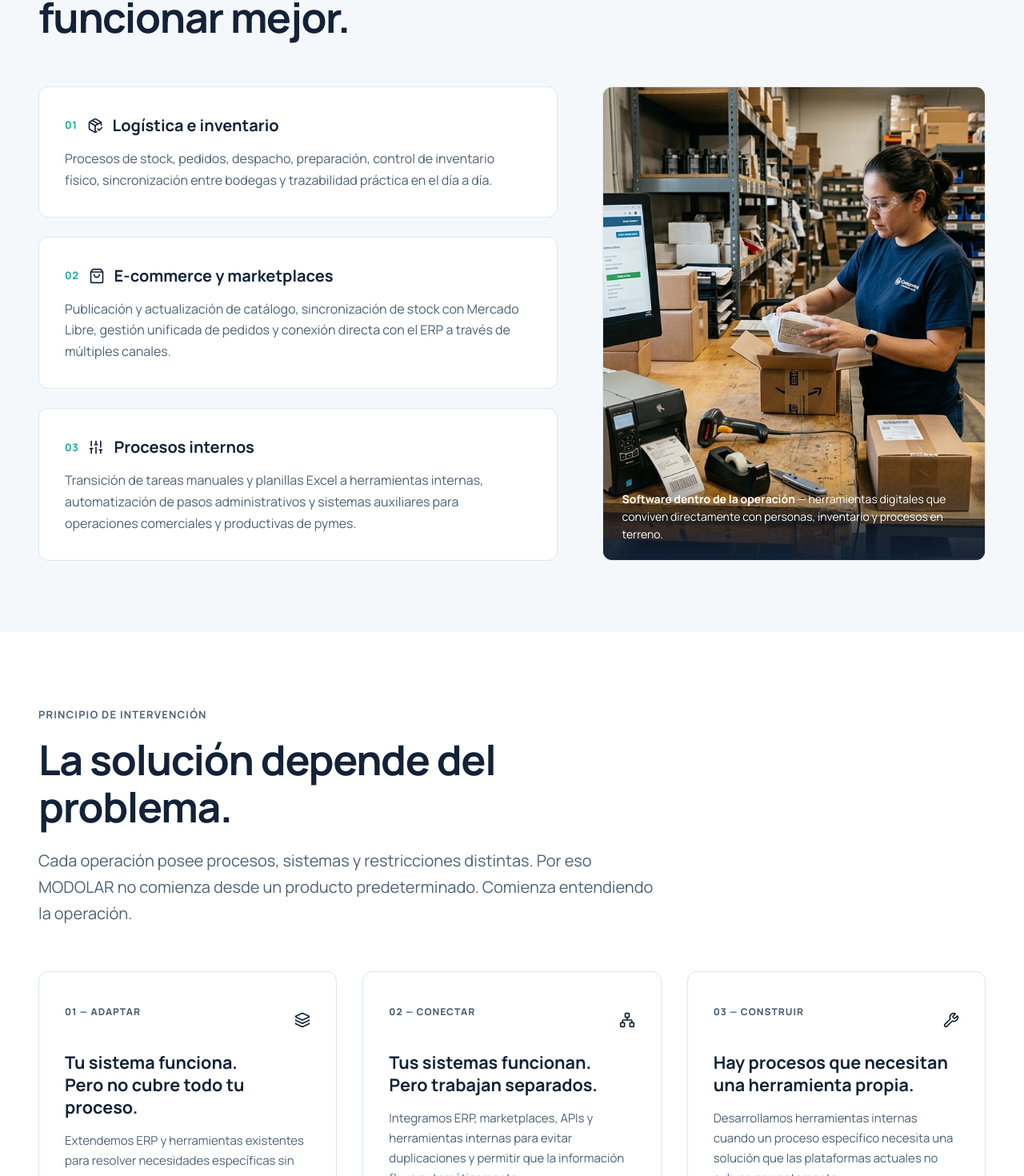
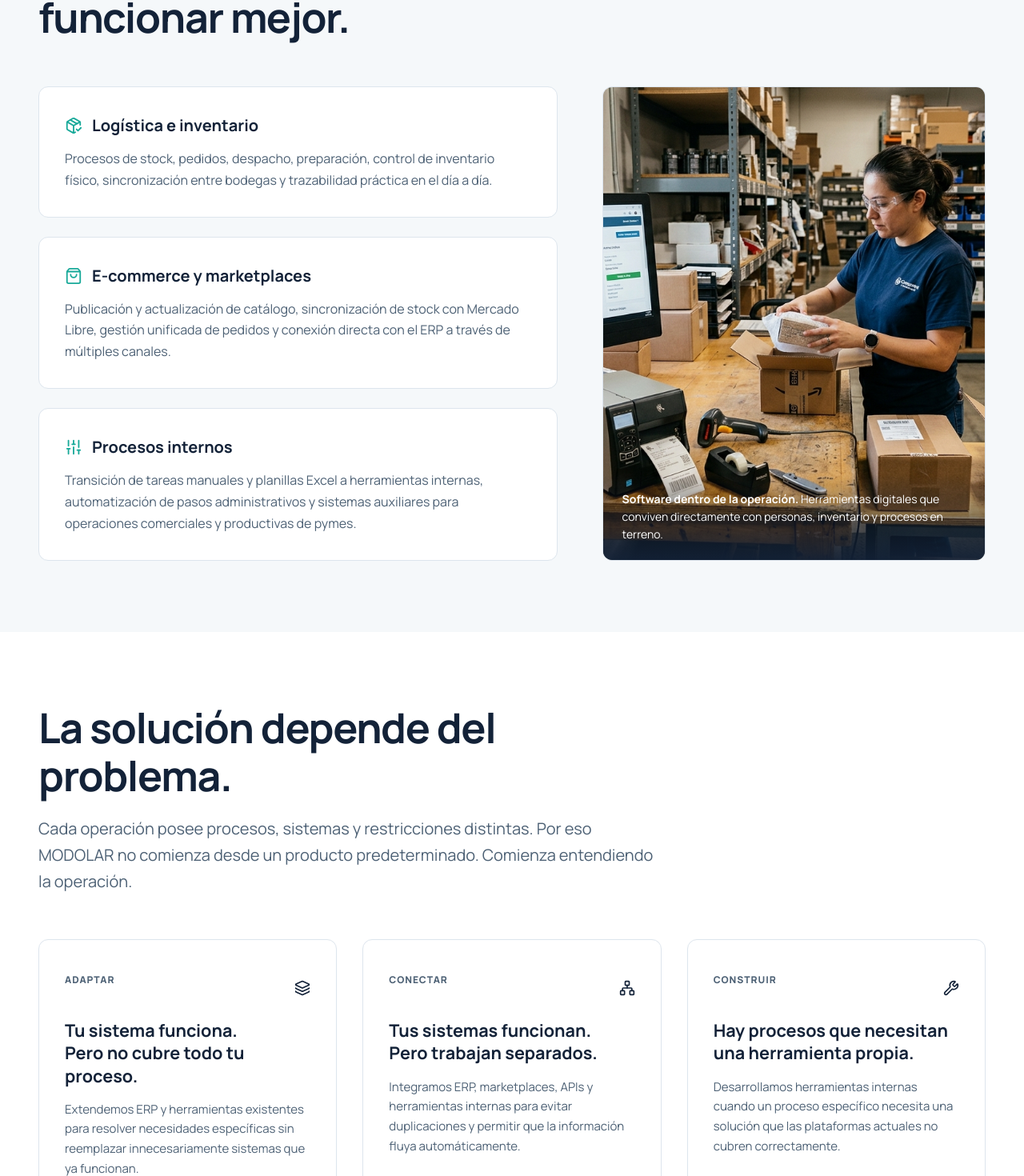
Before and after one commit to makkkksi/modolar, a React (Vite) app: page / in a window 1280 px wide. Shown: the part 1473-2943 px from the top of the page at 80% size. Built offline with nearby package versions, Linux system fonts and the light colour scheme.

Commit message:
fix(craft): eliminar AI tells - remover em-dashes, reducir eyebrows a 4 y limpiar numeracion redundante

```diff
--- a/src/components/Capabilities.tsx
+++ b/src/components/Capabilities.tsx
@@ -39,7 +39,6 @@ export const Capabilities: React.FC = () => {
     <section className="capabilities-section section-padding" aria-label="Capacidades de MODOLAR">
       <div className="container">
         <div style={{ maxWidth: '720px' }}>
-          <span className="eyebrow eyebrow-teal">SERVICIOS</span>
           <h2 className="h2-section">Qué puede resolver MODOLAR</h2>
           <p className="lead-text" style={{ marginTop: '0.75rem' }}>
             Cinco áreas de intervención técnica para resolver fricciones operativas concretas sin sobrediseñar soluciones.
--- a/src/components/CaseStudies.tsx
+++ b/src/components/CaseStudies.tsx
@@ -8,7 +8,6 @@ export const CaseStudies: React.FC = () => {
       <span id="casos" style={{ display: 'none' }} aria-hidden="true" />
       <div className="container">
         <div style={{ maxWidth: '720px' }}>
-          <span className="eyebrow eyebrow-teal">PROYECTOS REALES</span>
           <h2 className="h2-section">
             Experiencia en operaciones reales.
           </h2>
--- a/src/components/EcosystemDiagram.tsx
+++ b/src/components/EcosystemDiagram.tsx
@@ -26,7 +26,6 @@ export const EcosystemDiagram: React.FC = () => {
     <section className="ecosystem-section section-padding" aria-label="Arquitectura del ecosistema MODOLAR">
       <div className="container">
         <div className="ecosystem-header">
-          <span className="eyebrow eyebrow-teal">Integración de sistemas</span>
           <h2 className="h2-section" style={{ marginBottom: '1rem' }}>
             Hacemos que tus sistemas<br />
             trabajen mejor juntos.
--- a/src/components/InterventionModes.tsx
+++ b/src/components/InterventionModes.tsx
@@ -6,7 +6,6 @@ export const InterventionModes: React.FC = () => {
     <section className="intervention-section section-padding" aria-label="Tres modos de intervención de MODOLAR">
       <div className="container">
         <div style={{ maxWidth: '780px' }}>
-          <span className="eyebrow">Principio de intervención</span>
           <h2 className="h2-section" style={{ marginBottom: '1.25rem' }}>
             La solución depende del problema.
           </h2>
@@ -20,7 +19,7 @@ export const InterventionModes: React.FC = () => {
           <article className="intervention-block">
             <div>
               <div style={{ display: 'flex', alignItems: 'center', justifyContent: 'space-between', marginBottom: '1.25rem' }}>
-                <span className="intervention-tag">01 — ADAPTAR</span>
+                <span className="intervention-tag">ADAPTAR</span>
                 <Layers size={20} color="var(--color-navy)" />
               </div>
               <h3 className="intervention-h3">
@@ -44,7 +43,7 @@ export const InterventionModes: React.FC = () => {
           <article className="intervention-block">
             <div>
               <div style={{ display: 'flex', alignItems: 'center', justifyContent: 'space-between', marginBottom: '1.25rem' }}>
-                <span className="intervention-tag">02 — CONECTAR</span>
+                <span className="intervention-tag">CONECTAR</span>
                 <Network size={20} color="var(--color-navy)" />
               </div>
               <h3 className="intervention-h3">
@@ -68,7 +67,7 @@ export const InterventionModes: React.FC = () => {
           <article className="intervention-block">
             <div>
               <div style={{ display: 'flex', alignItems: 'center', justifyContent: 'space-between', marginBottom: '1.25rem' }}>
-                <span className="intervention-tag">03 — CONSTRUIR</span>
+                <span className="intervention-tag">CONSTRUIR</span>
                 <Wrench size={20} color="var(--color-navy)" />
               </div>
               <h3 className="intervention-h3">
--- a/src/components/Methodology.tsx
+++ b/src/components/Methodology.tsx
@@ -39,7 +39,6 @@ export const Methodology: React.FC = () => {
     <section className="methodology-section section-padding" id="metodologia" aria-label="Metodología de trabajo">
       <div className="container">
         <div style={{ maxWidth: '680px' }}>
-          <span className="eyebrow eyebrow-teal">Metodología de trabajo</span>
           <h2 className="h2-section">Cómo trabajamos</h2>
           <p className="lead-text" style={{ marginTop: '0.75rem' }}>
             Un proceso directo y estructurado para intervenir en tus procesos sin alterar la continuidad de tu equipo.
--- a/src/components/NavyPhilosophy.tsx
+++ b/src/components/NavyPhilosophy.tsx
@@ -5,7 +5,6 @@ export const NavyPhilosophy: React.FC = () => {
     <section className="navy-section section-padding" aria-label="Filosofía operacional">
       <div className="container">
         <div className="navy-inner">
-          <span className="eyebrow eyebrow-dark">Enfoque MODOLAR</span>
           <h2 className="navy-h2">
             Primero entendemos la operación.<br />
             Después definimos la tecnología.
--- a/src/components/OperationalFocus.tsx
+++ b/src/components/OperationalFocus.tsx
@@ -18,8 +18,7 @@ export const OperationalFocus: React.FC = () => {
           <div className="focus-list">
             <article className="focus-item">
               <div className="focus-item-header">
-                <span className="focus-item-number">01</span>
-                <PackageCheck size={20} color="var(--color-navy)" />
+                <PackageCheck size={22} color="var(--color-teal)" />
                 <h3 className="focus-item-title">Logística e inventario</h3>
               </div>
               <p className="body-text">
@@ -29,8 +28,7 @@ export const OperationalFocus: React.FC = () => {
 
             <article className="focus-item">
               <div className="focus-item-header">
-                <span className="focus-item-number">02</span>
-                <ShoppingBag size={20} color="var(--color-navy)" />
+                <ShoppingBag size={22} color="var(--color-teal)" />
                 <h3 className="focus-item-title">E-commerce y marketplaces</h3>
               </div>
               <p className="body-text">
@@ -40,8 +38,7 @@ export const OperationalFocus: React.FC = () => {
 
             <article className="focus-item">
               <div className="focus-item-header">
-                <span className="focus-item-number">03</span>
-                <Sliders size={20} color="var(--color-navy)" />
+                <Sliders size={22} color="var(--color-teal)" />
                 <h3 className="focus-item-title">Procesos internos</h3>
               </div>
               <p className="body-text">
@@ -58,7 +55,7 @@ export const OperationalFocus: React.FC = () => {
               loading="lazy"
             />
             <div className="focus-image-caption">
-              <strong>Software dentro de la operación</strong> — herramientas digitales que conviven directamente con personas, inventario y procesos en terreno.
+              <strong>Software dentro de la operación.</strong> Herramientas digitales que conviven directamente con personas, inventario y procesos en terreno.
             </div>
           </div>
         </div>
```
